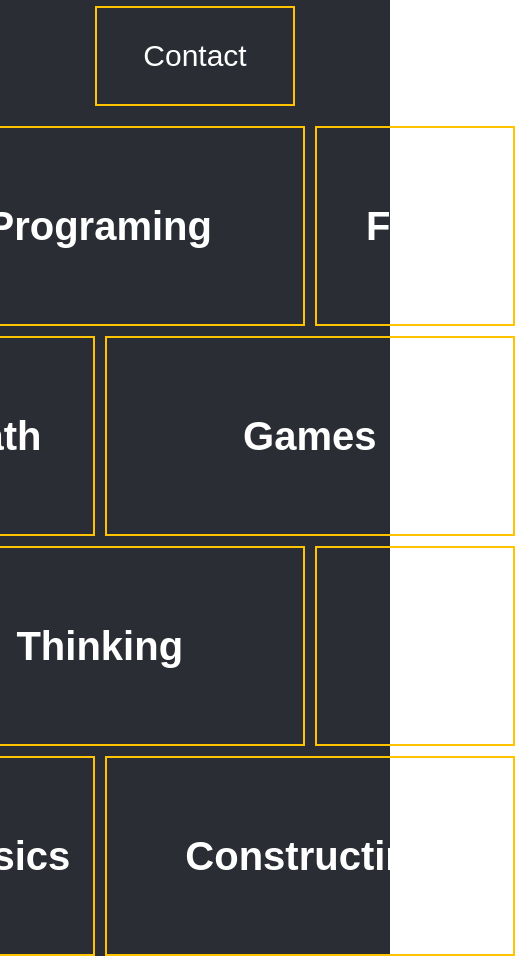
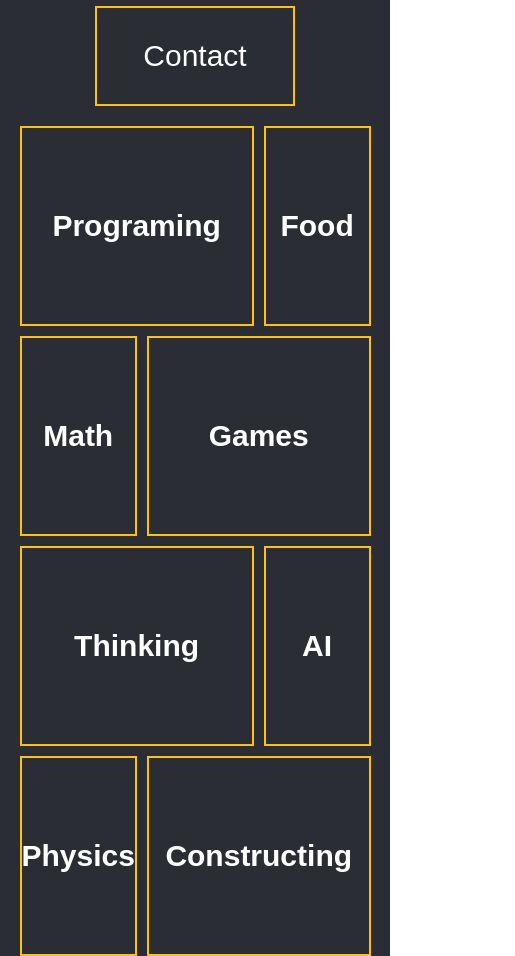
Before and after one commit to Bukaj03/bukaj03.github.portfolio, a plain HTML site: page about.html in a window 390 px wide. Shown: the part 860-1816 px from the top of the page, 515 px wide, since content can reach past the window. Drawn offline with Linux system fonts and the light colour scheme; a web font is replaced by a local one.

Commit message:
fixed-about

```diff
--- a/about.css
+++ b/about.css
@@ -2,7 +2,7 @@
     margin-left: 5%;
     width: 45%;
     display: grid;
-    grid-template-columns: repeat(3, 200px);
+    grid-template-columns: repeat(3, 1fr);
     grid-template-rows: repeat(3, 200px);
     gap: 10px;
     justify-content: center;
@@ -53,3 +53,15 @@
     grid-column: 2 / 4;
     grid-row: 4;
 }
+@media only screen and (max-width: 1350px) {
+    .about-content{
+        width: 90%;
+        margin: 0;
+    }
+
+}
+@media only screen and (max-width: 900px) {
+    .about-content-box{
+        font-size: 30px;
+    }
+}
--- a/skills.css
+++ b/skills.css
@@ -2,6 +2,7 @@
     display: flex;
     justify-content: space-evenly;
     align-items: center;
+    flex-wrap: wrap;
     width: 50%;
 }
 .graph-container{
@@ -55,3 +56,8 @@
 .graph-img-4{
     background-image: url("php.png");
 }
+@media only screen and (max-width: 1350px) {
+    .graph{
+        width: 100%;
+    }
+}
```
